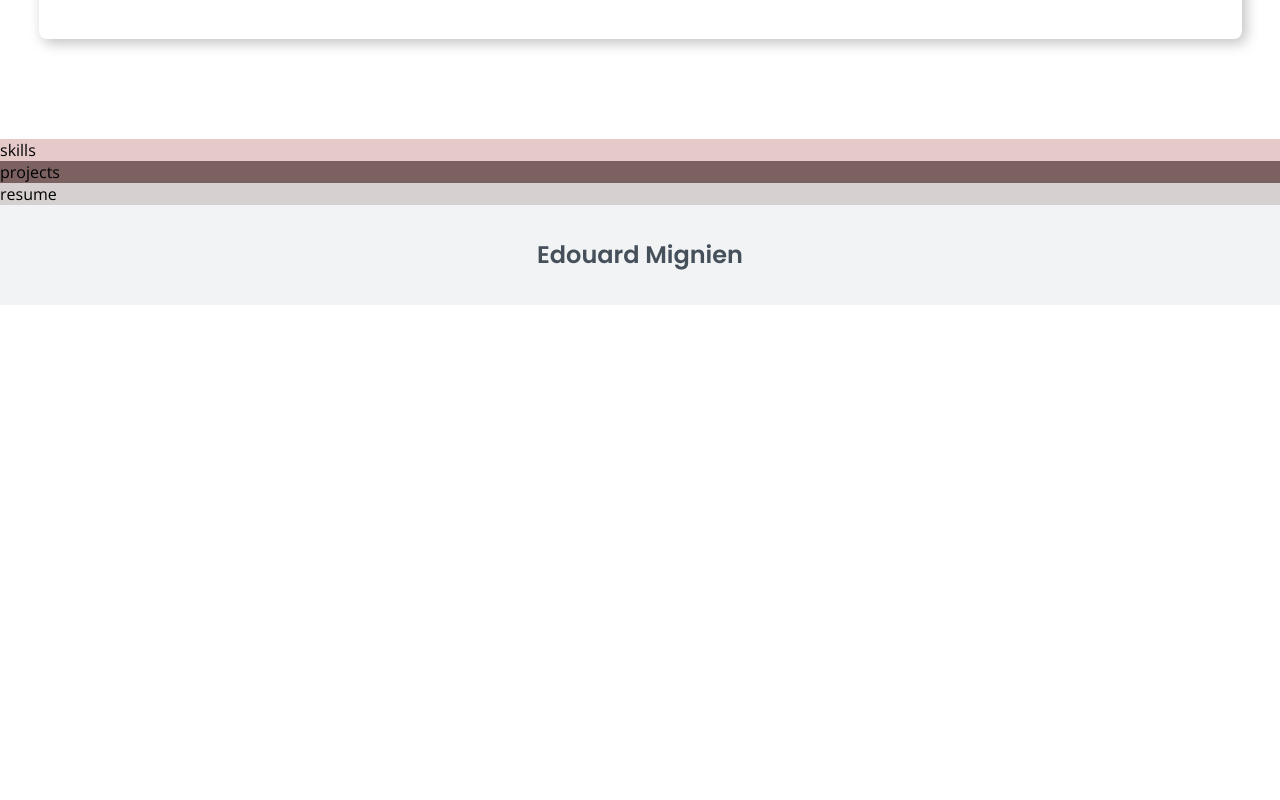
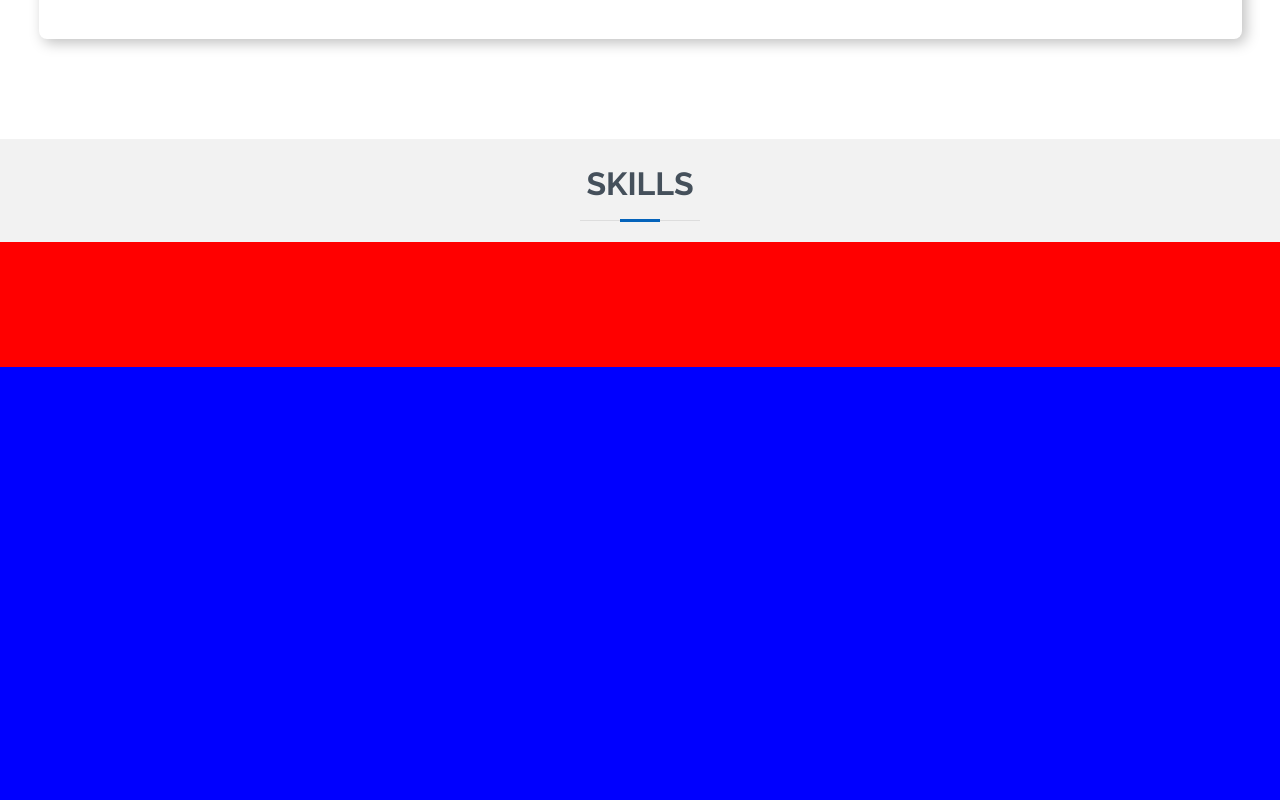
Before and after one commit to Edouard-M/Portfolio_Website, a React (Create React App) app in the folder website/: page / in a window 1280 px wide. Shown: the part 1240-2040 px from the top of the page. Before the commit the page ends 1545 px from the top, so only its background shows below. Built offline with nearby package versions, Linux system fonts and the light colour scheme.

Commit message:
Add patch h2

```diff
--- a/website/src/App.css
+++ b/website/src/App.css
@@ -18,6 +18,39 @@ body {
     padding: 0;
     font-family: "Open Sans", sans-serif;
     /*font-family: "Raleway", sans-serif;*/
+}
+
+h2{
+  color: var(--color-text);
+  font-family: var(--font-Raleway);
+  font-size: 32px;
+  font-weight: bold;
+  margin-bottom: 20px;
+  padding-bottom: 20px;
+  position: relative;
+  color: var(--color-text);
+}
+
+h2::before {
+  content: "";
+  position: absolute;
+  display: block;
+  width: 120px;
+  height: 1px;
+  background: #ddd;
+  bottom: 1px;
+  left: calc(50% - 60px);
+}
+
+h2::after {
+  content: "";
+  position: absolute;
+  display: block;
+  width: 40px;
+  height: 3px;
+  background: #0563bb;
+  bottom: 0;
+  left: calc(50% - 20px);
 }
 
 
@@ -503,9 +536,44 @@ body {
 # Skills
 --------------------------------------------------------------*/
 #skills{
-  background-color: rgb(230, 202, 202);
+  background-color: rgba(0, 0, 0, 0.05);
   width: 100%;
   height: auto;
+}
+
+.skills-main{
+  display: flex;
+  flex-direction: column;
+  justify-content: center;
+  align-items: center;
+}
+
+.skills-buttons-container{
+  padding-top: 25px;
+  background-color: red;
+  width: 100%;
+  height: 100px;
+  display: flex;
+  justify-content: center;
+  align-items: center;
+}
+
+.skills-cards-container{
+  background-color: blue;
+  width: 100%;
+  height: 600px;
+  display: flex;
+  justify-content: center;
+  align-items: center;
+}
+
+.skills-icones-container{
+  background-color: green;
+  width: 100%;
+  height: 100px;
+  display: flex;
+  justify-content: center;
+  align-items: center;
 }
 
 
--- a/website/src/components/About.js
+++ b/website/src/components/About.js
@@ -3,7 +3,7 @@ import React from 'react'
 function About() {
   return (
     <div className='about-container'>
-        <h2 className='about-title'> ABOUT </h2>
+        <h2> ABOUT </h2>
         <div className='about-main'>
           <div className='about-main-column_1'>
             <div className='about-circle-1'>
--- /dev/null
+++ b/website/src/components/Skills.js
@@ -0,0 +1,14 @@
+import React from 'react'
+
+function Skills() {
+  return (
+    <div className='skills-main'>
+      <h2>SKILLS</h2>
+      <div className='skills-buttons-container'></div>
+      <div className='skills-cards-container'></div>
+      <div className='skills-icones-container'></div>
+    </div>
+  )
+}
+
+export default Skills
--- a/website/src/pages/LandingPage.js
+++ b/website/src/pages/LandingPage.js
@@ -2,6 +2,7 @@ import React from 'react'
 import Header from '../components/Header'
 import Home from '../components/Home'
 import About from '../components/About'
+import Skills from '../components/Skills'
 
 
 
@@ -18,7 +19,7 @@ function LandingPage() {
               <About/>
             </section>
             <section id="skills" className='skills'>
-            skills
+              <Skills/>
             </section>
             <section id="projects" className='projects'>
             projects
```
